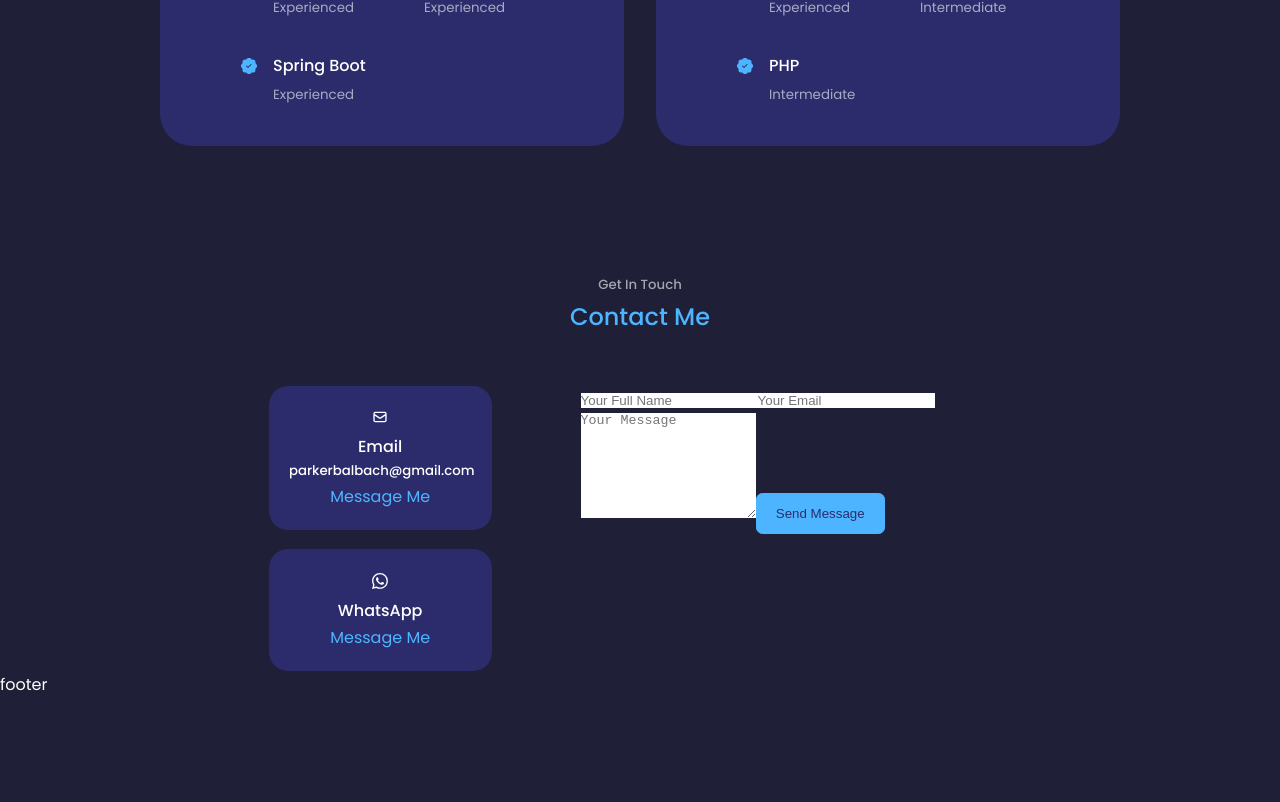
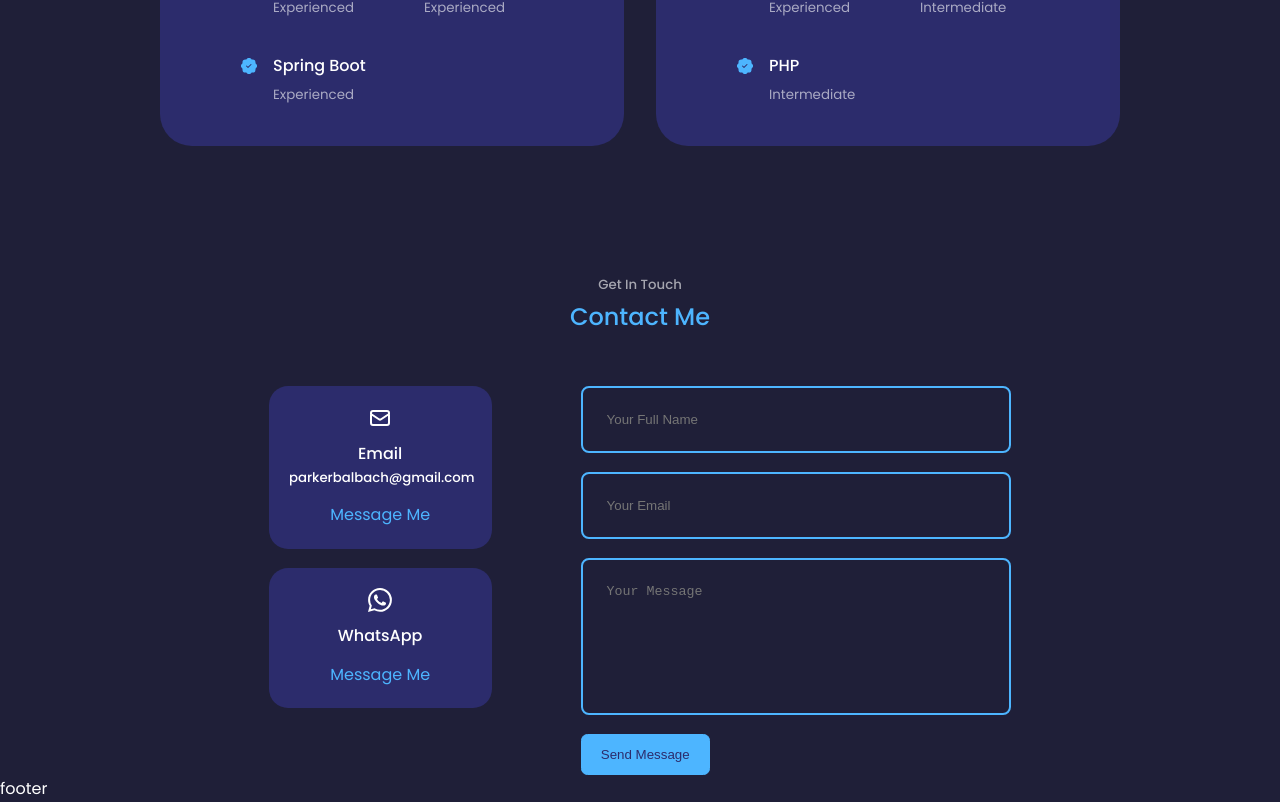
Before and after one commit to ParkerBalbach/online_resume, a React (Create React App) app: page / in a window 1280 px wide. Shown: the part 3334-4136 px from the top of the page. Before the commit the page ends 4032 px from the top, so only its background shows below. Built offline with nearby package versions, Linux system fonts and the light colour scheme.

Commit message:
Added CSS for Form & option

```diff
--- a/src/components/contact/contact.css
+++ b/src/components/contact/contact.css
@@ -24,3 +24,32 @@
     background: transparent;
     border-color: var(--color-primary);
 }
+
+.contact__option-icon {
+    font-size: 1.5rem;
+    margin-bottom: 0.1rem;
+}
+
+.contact__option a {
+    margin-top: 0.75rem;
+    display: inline-block;
+    font-size: 1rem;
+}
+
+/* FORM CSS */
+form {
+    display: flex;
+    flex-direction: column;
+    gap: 1.2rem;
+}
+
+input, textarea {
+    width: 100%;
+    padding: 1.5rem;
+    border-radius: 0.5rem;
+    background: transparent;
+    border: 2px solid var(--color-primary);
+    resize: none;
+    color: var(--color-white);
+}
+/* FORM CSS */
```
